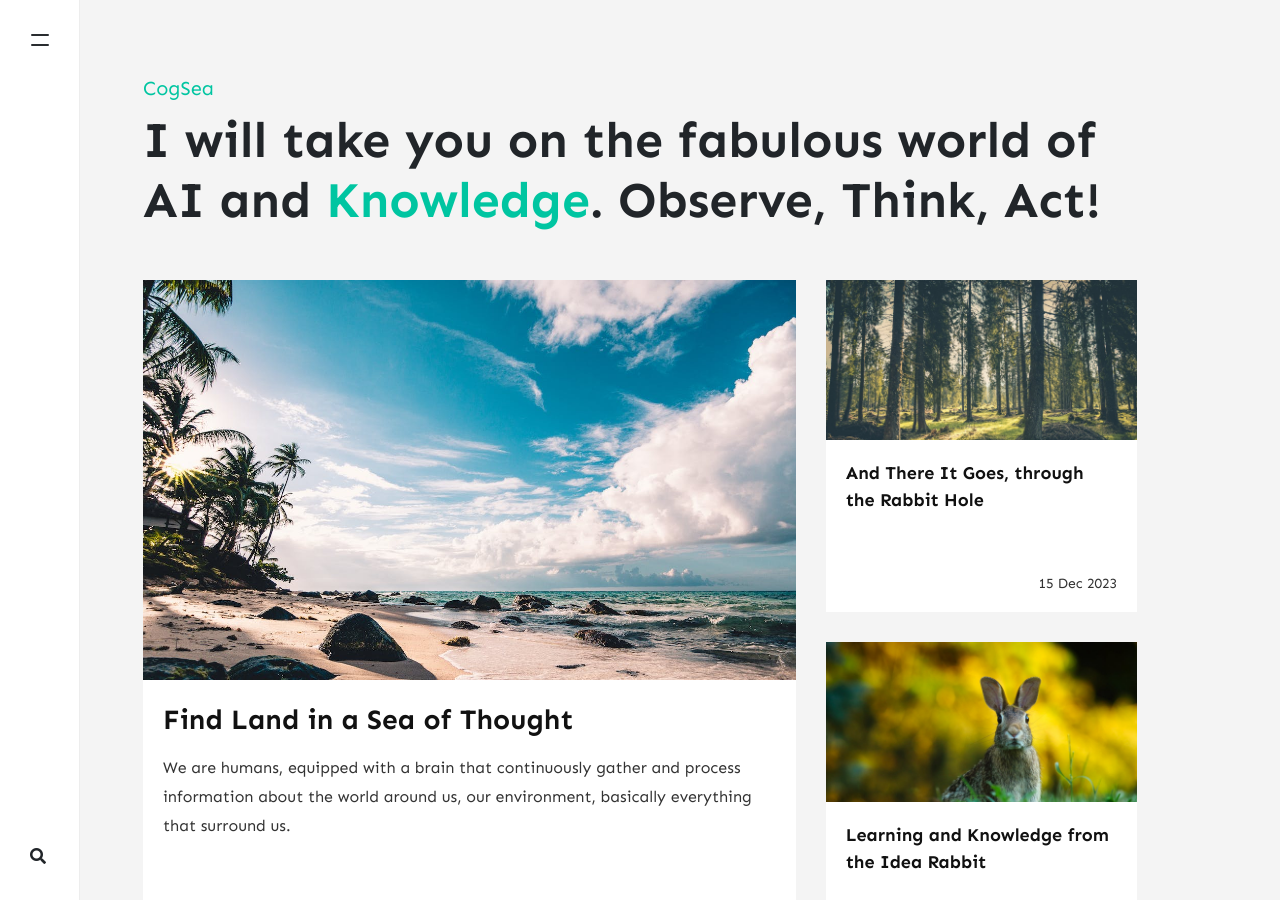
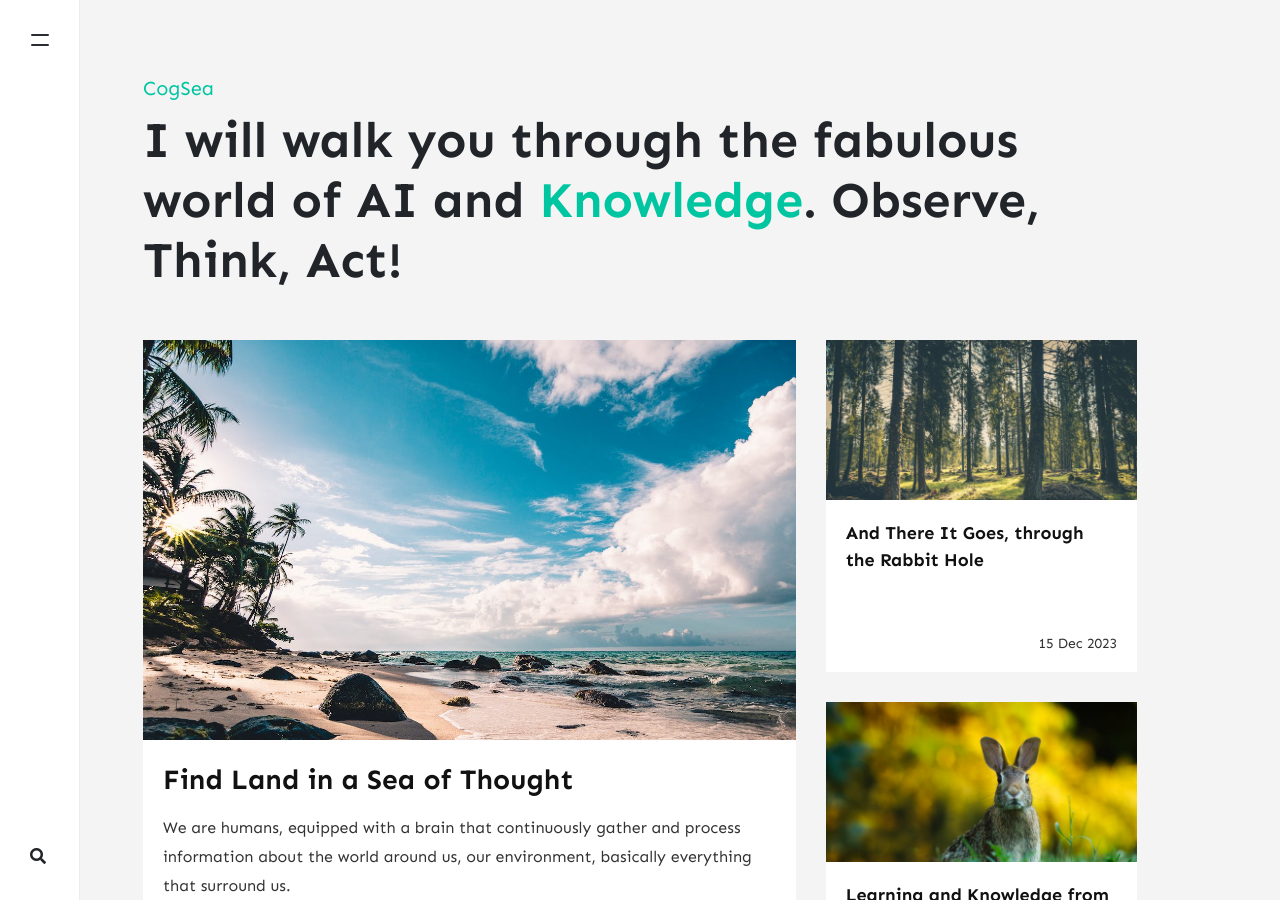
Before and after one commit to cogsea/cogsea.github.io, a Jekyll site: the page built from index.html, in a window 1280 px wide and 900 px high. Built offline with Jekyll 4.4.1, drawn with Linux system fonts in a browser that asks for light colours; nearby versions of some CDN libraries; the list of posts is cut into pages by our own code; comment, search, counter and statistics services are not loaded.

Commit message:
Fix typo in headline

```diff
--- a/_config.yml
+++ b/_config.yml
@@ -1,7 +1,7 @@
 # Site
 name: "CogSea"
 title: "Cognitive Sea"
-description: "I will take you on the fabulous world of AI and <a href=\"/defining-knowledge/\">Knowledge</a>. Observe, Think, Act!"
+description: "I will walk you through the fabulous world of AI and <a href=\"/defining-knowledge/\">Knowledge</a>. Observe, Think, Act!"
 logo: 'assets/images/logo.png'
 favicon: 'assets/images/logo.ico'
 baseurl: ''
```
